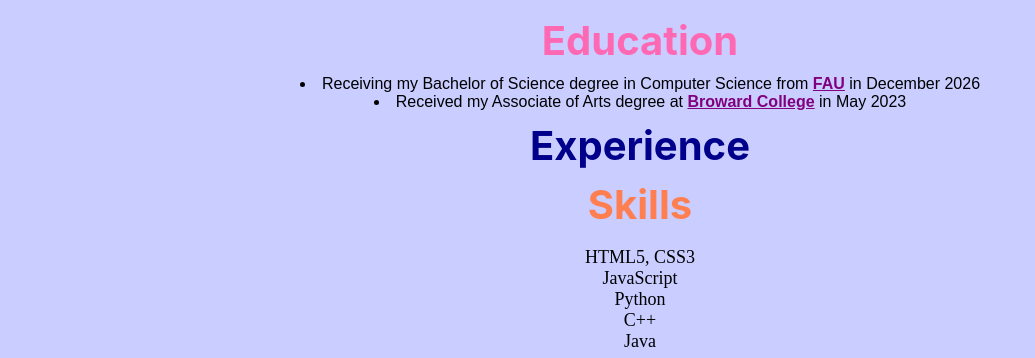
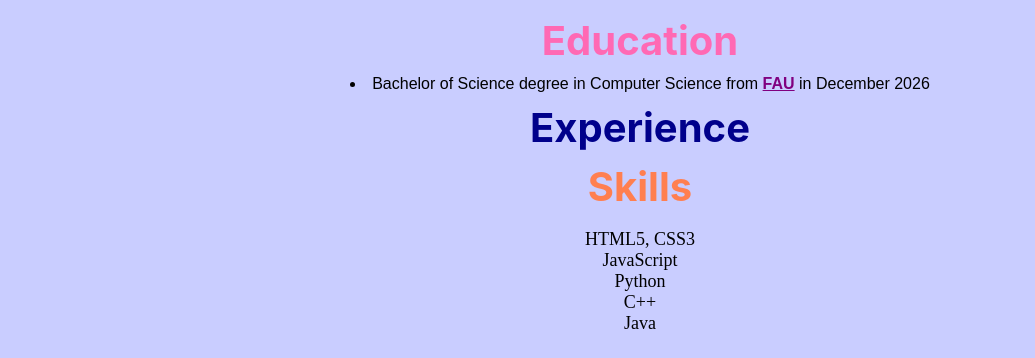
Before and after one commit to ashamarieparke/ashamarieparke.github.io, a website: page index.html in a window 1280 px wide. Shown: the part 377-735 px from the top of the page, without its empty margins (0-1035 px from the left). Drawn offline with nearby package versions, Linux system fonts and the light colour scheme.

Commit message:
Update index.html

```diff
--- a/index.html
+++ b/index.html
@@ -61,10 +61,10 @@
     <div id="Education">
         <h2 style="color: hotpink;">Education</h2>
         <u1>
-            <li>Receiving my Bachelor of Science degree in Computer Science from <a href="https://www.fau.edu/"
+            <li>Bachelor of Science degree in Computer Science from <a href="https://www.fau.edu/"
                         target="_blank"><span>FAU</span></a> in December 2026</li>
-            <li>Received my Associate of Arts degree at <a href="https://www.broward.edu/"
-                        target="_blank"><span>Broward College</span></a> in May 2023</li>
+            <!--<li>Received my Associate of Arts degree at <a href="https://www.broward.edu/"
+                        target="_blank"><span>Broward College</span></a> in May 2023</li>-->
         </u1>
     </div>
     </section>
```
